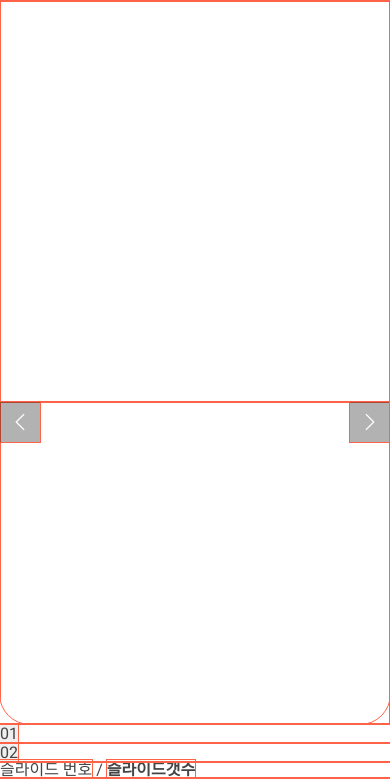
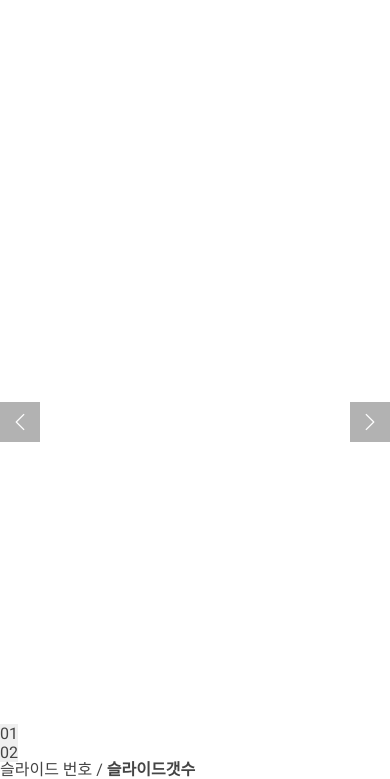
Before and after one commit to desipossa/responsive_web_dokdo, a plain HTML site: page index_b01.html in a window 390 px wide. Shown: the part 120-899 px from the top of the page. Drawn offline with nearby package versions, Linux system fonts and the light colour scheme.

Commit message:
20230619

```diff
--- a/css/style.css
+++ b/css/style.css
@@ -766,12 +766,9 @@
 
 @media (max-width: 768px) {
     html {
-        font-size: 1px;
+        font-size: 6.25%;
     }
 
-    * {
-        outline: 1px solid tomato;
-    }
 
     .section {
         padding: 50rem 0;
```
Also changed, not shown: index.html (+1 -1 lines).
